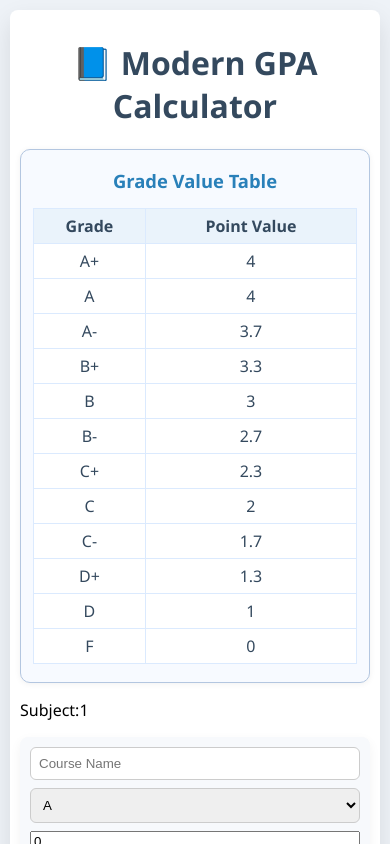
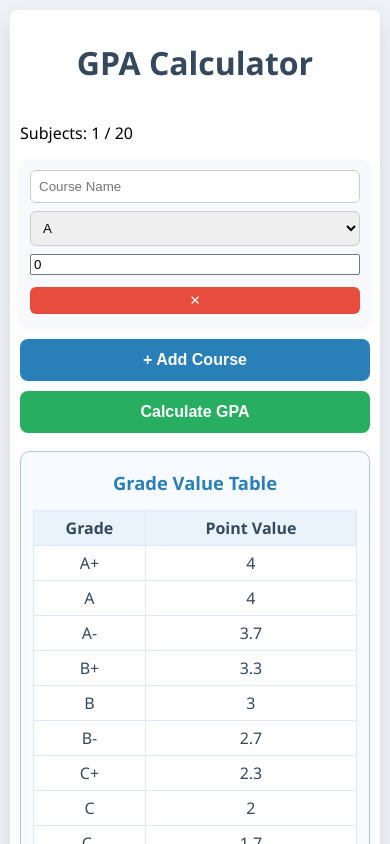
Before and after one commit to mailtojasvanth88-coder/gpacalculator, a React (Vite) app: page / in a window 390 px wide. Shown: the top 844 px of the page. Built offline with nearby package versions, Linux system fonts and the light colour scheme.

Commit message:
second commit

```diff
--- a/index.html
+++ b/index.html
@@ -2,10 +2,11 @@
 <html lang="en">
   <head>
     <meta charset="UTF-8" />
-    <link rel="icon" type="image/svg+xml" href="/vite.svg" />
+    <link rel="icon" type="" href="" />
     <meta name="viewport" content="width=device-width, initial-scale=1.0" />
-    <title>Vite + React</title>
+    <title>GPA CALCI</title>
     <link rel="stylesheet" href="App.css">
+    <link rel="stylesheet" href="https://cdnjs.cloudflare.com/ajax/libs/font-awesome/6.0.0-beta3/css/all.min.css" integrity="sha384-k6RqeWeci5ZR/Lv4MR0sA0FfDOMt23cez/3paNdF+e4z5l5d1p6b7c5a2b7c5a2" crossorigin="anonymous">
   </head>
   <body>
     <div id="root"></div>
--- a/package.json
+++ b/package.json
@@ -7,7 +7,9 @@
     "dev": "vite",
     "build": "vite build",
     "lint": "eslint .",
-    "preview": "vite preview"
+    "preview": "vite preview",
+    "predeploy": "npm run build",
+    "deploy": "gh-pages -d dist"
   },
   "dependencies": {
     "@tailwindcss/vite": "^4.1.12",
@@ -23,6 +25,7 @@
     "eslint": "^9.33.0",
     "eslint-plugin-react-hooks": "^5.2.0",
     "eslint-plugin-react-refresh": "^0.4.20",
+    "gh-pages": "^6.3.0",
     "globals": "^16.3.0",
     "vite": "^7.1.2"
   }
--- a/src/App.css
+++ b/src/App.css
@@ -166,6 +166,25 @@ h1 {
   color: #34495e;
 }
 
+.main-flex {
+  display: flex;
+  gap: 32px;
+  align-items: flex-start;
+  justify-content: center;
+}
+
+@media (max-width: 900px) {
+  .main-flex {
+    flex-direction: column;
+    gap: 0;
+    align-items: stretch;
+  }
+  .grade-info-card {
+    margin: 18px auto 0 auto;
+    max-width: 98vw;
+  }
+}
+
 @media (max-width: 600px) {
   .container {
     max-width: 98vw;
--- a/src/App.jsx
+++ b/src/App.jsx
@@ -82,28 +82,10 @@ function App() {
 
   return (
     <div className="container">
-      <h1>📘 Modern GPA Calculator</h1>
-      {/* Grade Info Card */}
-      <div className="grade-info-card">
-        <h2>Grade Value Table</h2>
-        <table className="grade-table">
-          <thead>
-            <tr>
-              <th>Grade</th>
-              <th>Point Value</th>
-            </tr>
-          </thead>
-          <tbody>
-            {Object.entries(gradePoints).map(([grade, value]) => (
-              <tr key={grade}>
-                <td>{grade}</td>
-                <td>{value}</td>
-              </tr>
-            ))}
-          </tbody>
-        </table>
-      </div>
-      <p>Subject:{courses.length}</p>
+      <h1>GPA Calculator</h1>
+      <div className="main-flex">
+        <div style={{ flex: 2 }}>
+          <p>Subjects: {courses.length} / 20</p>
           <div className="courses-wrapper">
             {courses.map((course, index) => (
               <div key={index} className="course-card" style={{ position: "relative" }}>
@@ -180,16 +162,39 @@ function App() {
           {gpa && (
             <div className="results-box">
               <div className="result">
-            🎯 Your GPA: {gpa}
+                <i class="fa-solid fa-calculator">Your GPA: {gpa}</i>
               </div>
               <div className="result">
-            📊 Total Credits: {totalCredits}
+                 Total Credits: {totalCredits}
               </div>
               <div className="result">
-            🏆 Total Grade Points: {totalPoints}
+                 Total Grade Points: {totalPoints}
               </div>
             </div>
           )}
+        </div>
+        <div style={{ flex: 1 }}>
+          <div className="grade-info-card">
+            <h2>Grade Value Table</h2>
+            <table className="grade-table">
+              <thead>
+                <tr>
+                  <th>Grade</th>
+                  <th>Point Value</th>
+                </tr>
+              </thead>
+              <tbody>
+                {Object.entries(gradePoints).map(([grade, value]) => (
+                  <tr key={grade}>
+                    <td>{grade}</td>
+                    <td>{value}</td>
+                  </tr>
+                ))}
+              </tbody>
+            </table>
+          </div>
+        </div>
+      </div>
     </div>
   );
 }
--- a/vite.config.js
+++ b/vite.config.js
@@ -4,5 +4,5 @@ import react from '@vitejs/plugin-react'
 // https://vite.dev/config/
 export default defineConfig({
   plugins: [react()],
-
+  base: '/GPA-calci/',
 })
```
Also changed, not shown: 2 other files (tests, documents, lock files or other folders). Lines whose indentation alone changed are shown as unchanged.
